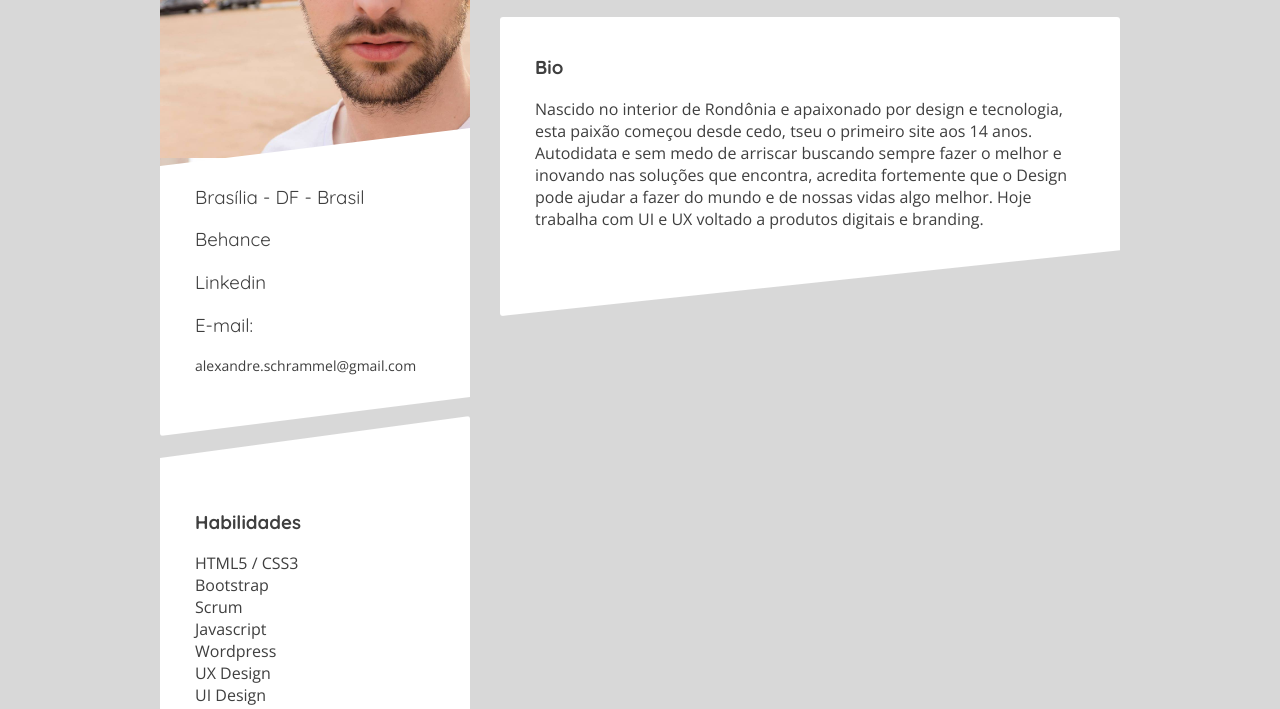
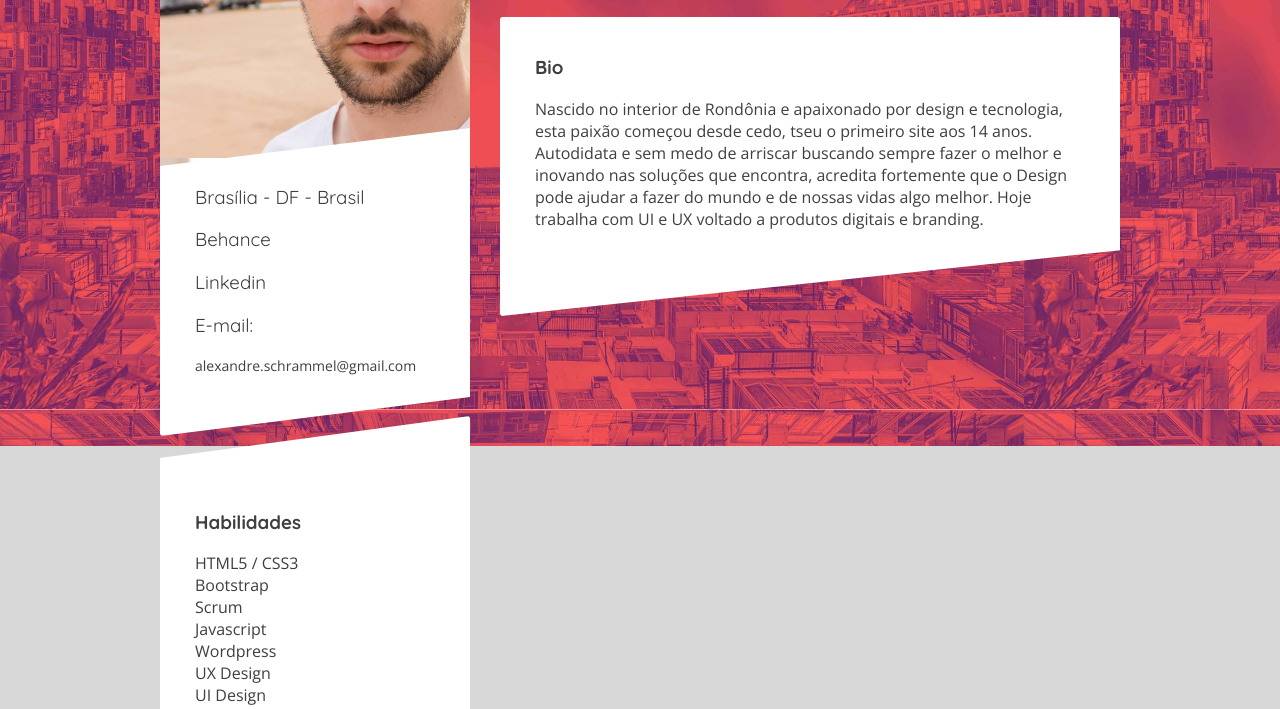
Before and after one commit to TheAleSch/Port-profile-page, a plain HTML site: page index.html in a window 1280 px wide. Shown: the part 296-1005 px from the top of the page. Drawn offline with nearby package versions, Linux system fonts and the light colour scheme; the site is published under a folder, as on GitHub Pages, so addresses that start at the root find nothing.

Commit message:
scss fix - background img

```diff
--- a/style.scss
+++ b/style.scss
@@ -92,7 +92,7 @@ body {
 }
 .sec_back {
     position: absolute;
-    background-image: url(/img/back_sec.jpg);
+    background-image: url(img/back_sec.jpg);
     background-size: 80%;
     width: 100vw;
     height: 90vh;
```
Also changed, not shown: style.css, 1 other file.
